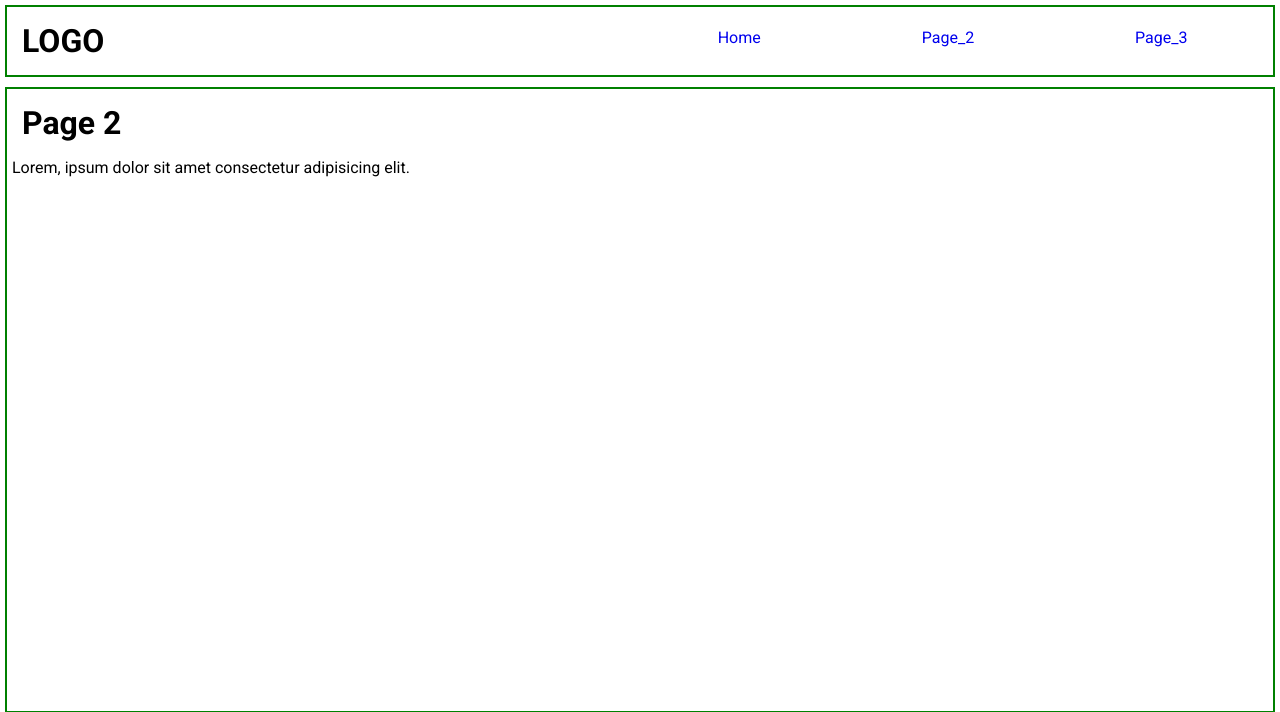
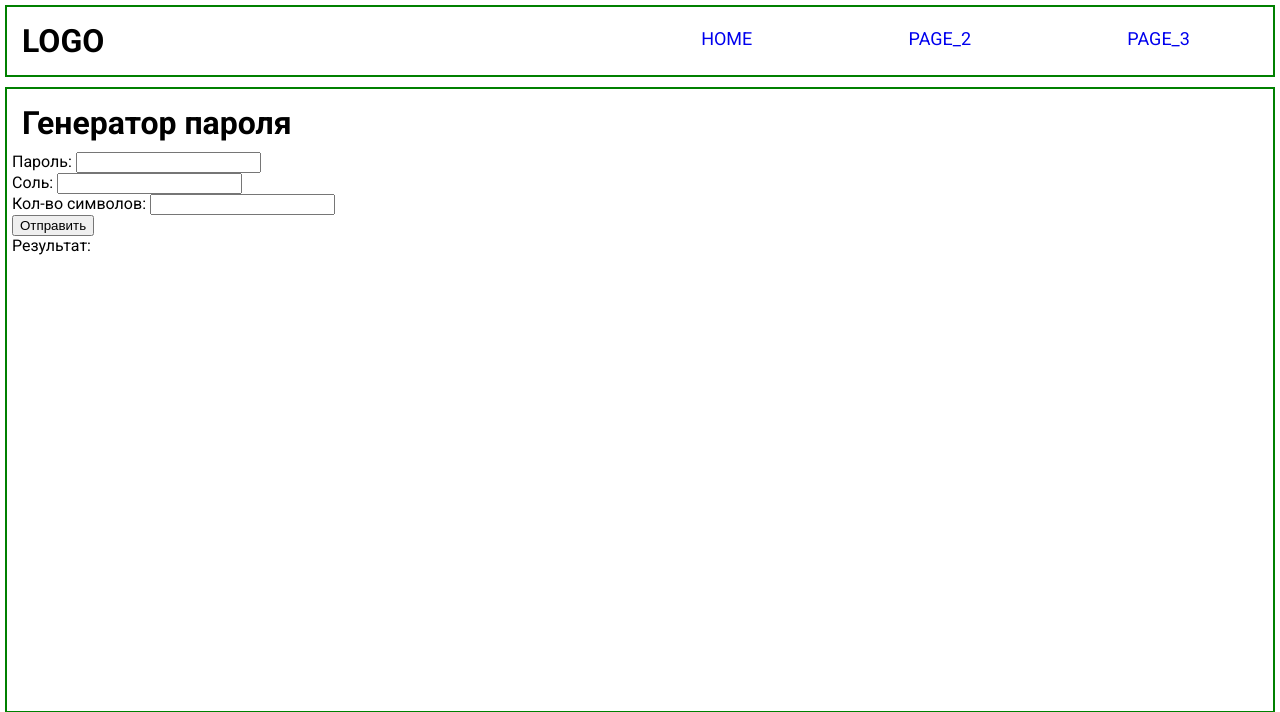
Before and after one commit to allki93/web_python, a Flask app: page /page_2 in a window 1280 px wide. Shown: the top 712 px of the page. Run offline with Flask 3, Linux system fonts and the light colour scheme; some web fonts are replaced.

Commit message:
added pwd_gen.py

```diff
--- a/app.py
+++ b/app.py
@@ -1,4 +1,5 @@
-from flask import Flask, render_template
+from flask import Flask, render_template, request
+from pwd_gen import pwdGenerator
 
 app = Flask(__name__)
 
@@ -7,13 +8,31 @@ app = Flask(__name__)
 def home():
     return render_template("home.html")
 
-@app.route("/page_2")
+@app.route("/page_2", methods=["GET", "POST"])
 def page_2():
-    return render_template("page_2.html")
+    result = ""
+    if request.method == "POST":
+        password = request.form.get("pwd")
+        salt = request.form.get("salt")
+        num_char = request.form.get("num_char")
+
+        if password !=None and salt !=None and num_char !=None:
+            result = pwdGenerator(password, salt, num_char)
+
+    return render_template("page_2.html", data=result)
 
 @app.route("/page_3")
 def page_3():
     return render_template("page_3.html")
 
+# тут обрабатывается GET-запрос с параметрами
+@app.route("/test")
+def page_4():
+    # v1 = request.args["var_1"]
+    v1 = request.args.get("var_1")
+    v2 = request.args.get("var_2")
+    # return f"Hello from TEST. Var 1 = {v1}, Var 2 = {v2}"
+    return render_template("test.html", variable_1=v1, variable_2=v2)
+
 def create_app():
     return app
--- a/static/style.css
+++ b/static/style.css
@@ -51,6 +51,8 @@ header {
 /* комбинированный селектор для элементов-потомков */
 .nav a {
     text-decoration: none;
+    text-transform: uppercase;
+    font-size: large;
 }
 main {
     grid-area: m;
--- a/templates/home.html
+++ b/templates/home.html
@@ -1,4 +1,4 @@
-{% extends "base.html" %}
+{% extends "test.html" %}
 
 {% block main%}
 <div>
--- a/templates/page_2.html
+++ b/templates/page_2.html
@@ -2,10 +2,31 @@
 
 {% block main%}
 <div>
-    <h1>Page 2</h1>
+    <h1>Генератор пароля</h1>
+    <form method="post">
+        <!-- поля ввода данных -->
+        <div class="field">
+            <label for="p">Пароль:</label>
+            <input type="password" id="p" name="pwd">
+        </div>
+        <div class="field">
+            <label for="s">Соль:</label>
+            <input type="text" id="s" name="salt">
+        </div>
+        <div class="field">
+            <label for="n">Кол-во символов:</label>
+            <input type="text" id="n" name="num_char">
+        </div>
 
-    <p>
+        <!-- кнопка -->
+        <button type="submit">Отправить</button>
+    </form>
+
+    <div class="result">
+        Результат:{{ data }}
+    </div>
+    <!-- <p>
         Lorem, ipsum dolor sit amet consectetur adipisicing elit.
-    </p>
+    </p> -->
 </div>
 {% endblock %}
```
Also changed, not shown: pwd_gen.py (added, +16 -0 lines), templates/test.html (added, +9 -0 lines).
